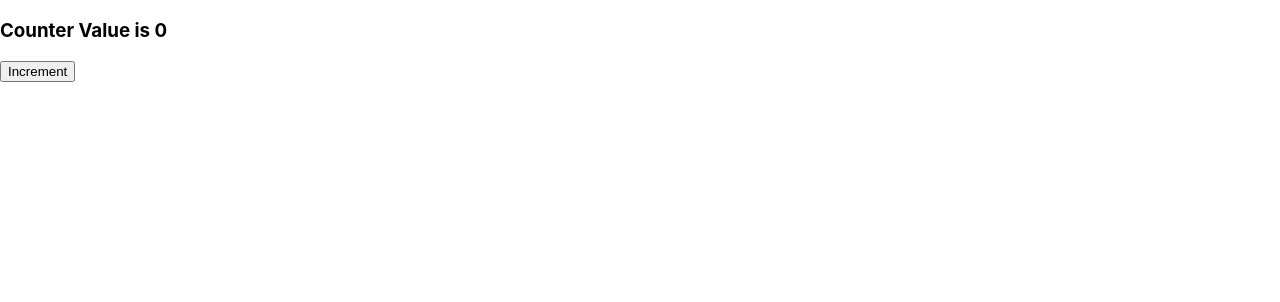
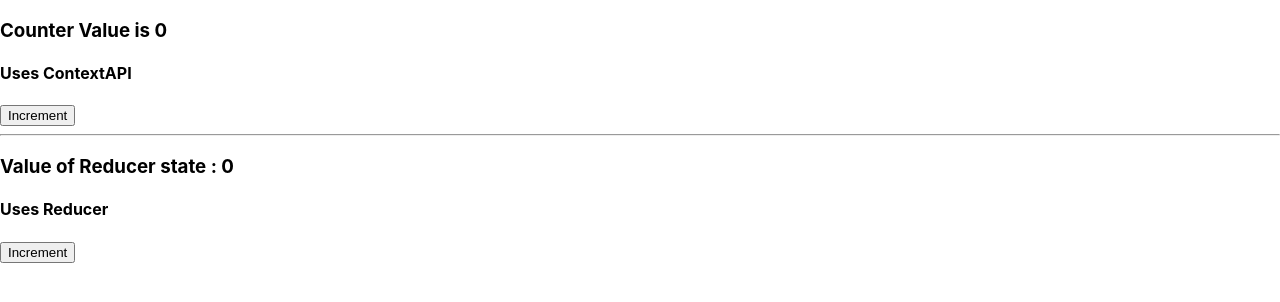
Before and after one commit to alfen-yu/bootcamp_class5, a React (Create React App) app: page / in a window 1280 px wide. Shown: the top 302 px of the page. Built offline with nearby package versions, Linux system fonts and the light colour scheme.

Commit message:
added another counter using reducer

```diff
--- a/src/App.js
+++ b/src/App.js
@@ -6,7 +6,7 @@ import CounterContext from './CounterContext';
 function App() {
 
   // let [count, setCount] = useState(10)
-  let countState = useState("0")
+  let countState = useState(0)
   return (
     <CounterContext.Provider value={countState}>
     <div>
--- a/src/Child.js
+++ b/src/Child.js
@@ -7,8 +7,9 @@ const Child = () => {
     return (
         <div>
             <h3>Counter Value is {counterValue[0]}</h3>
-
+            <h4>Uses ContextAPI</h4>
             <button onClick={() => {counterValue[1](++counterValue[0])}}>Increment</button>
+            <hr></hr>
         </div>
     );
 }
--- a/src/Child2.js
+++ b/src/Child2.js
@@ -1,9 +1,15 @@
-import React from 'react';
+import React, {useReducer} from 'react';
+import CounterReducer from './CounterReducer';
 
 const Child2  = () => {
+
+    let [state, dispatch] = useReducer(CounterReducer, 0)
+    console.log(state)
     return (
         <div>
-
+            <h3>Value of Reducer state : {state}</h3>
+            <h4>Uses Reducer</h4>
+            <button onClick={()=>dispatch('INCREMENT')}>Increment</button>
         </div>
     )
 }
```
